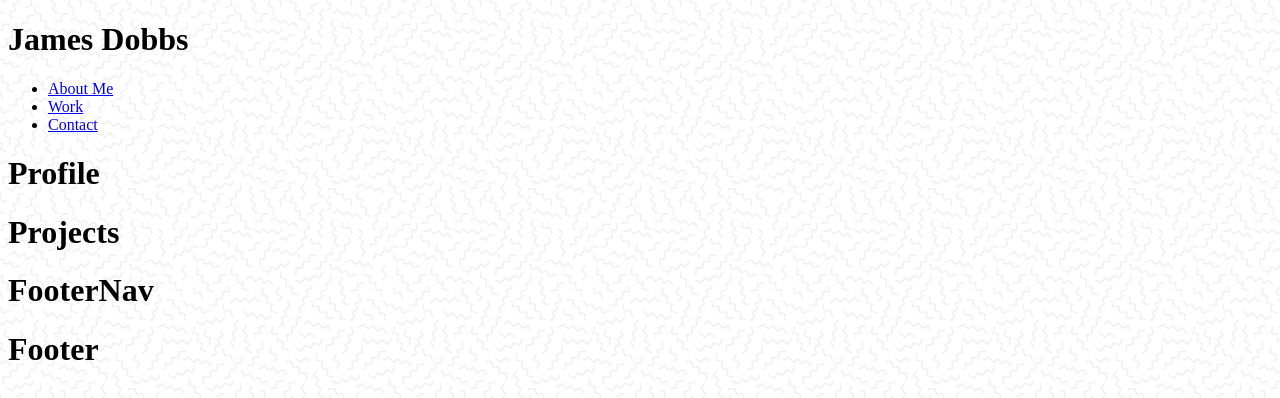
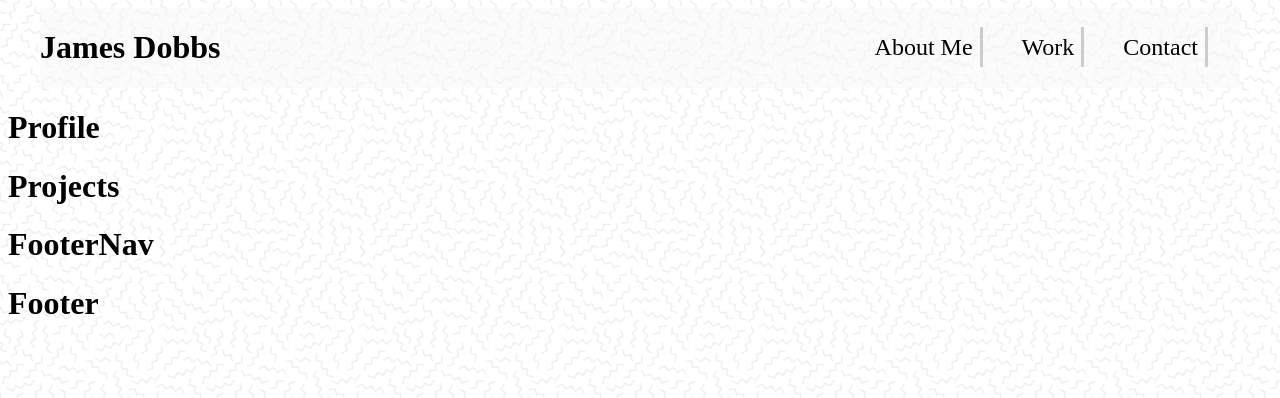
Before and after one commit to Dobbs96/My-React-Portfolio, a React (Create React App) app: page / in a window 1280 px wide. Shown: the top 398 px of the page. Built offline with nearby package versions, Linux system fonts and the light colour scheme.

Commit message:
header text with style added

```diff
--- a/src/components/Header.js
+++ b/src/components/Header.js
@@ -1,19 +1,55 @@
 import React from "react";
+
+const styles = {
+  header: {
+    display: "flex",
+    flexDirection: "row",
+    alignItems: "center",
+    justifyContent: "space-between",
+    margin: "0 2rem",
+    backgroundColor: "rgba(248, 248, 248, 0.56)",
+  },
+  mainNav: {
+    display: "inline-flex",
+    alignContent: "center",
+    justifyContent: "flex-end",
+  },
+  liTags: {
+    display: "inline",
+    listStyle: "none",
+    marginRight: "2rem",
+    padding: "7px",
+    fontSize: "1.5rem",
+    borderRight: "3px solid #ccc",
+  },
+};
 
 export default function Header() {
   return (
-    <header id="main-header">
+    <header style={styles.header}>
       <h1>James Dobbs</h1>
-      <nav id="main-nav">
+      <nav style={styles.mainNav}>
         <ul>
-          <li>
-            <a href="#about-me">About Me</a>
+          <li style={styles.liTags}>
+            <a
+              style={{ textDecoration: "none", color: "black" }}
+              href="#about-me"
+            >
+              About Me
+            </a>
           </li>
-          <li>
-            <a href="#work">Work</a>
+          <li style={styles.liTags}>
+            <a style={{ textDecoration: "none", color: "black" }} href="#work">
+              Work
+            </a>
           </li>
-          <li>
-            <a href="#main-footer">Contact</a>
+          <li style={styles.liTags}>
+            <a
+              style={{ textDecoration: "none", color: "black" }}
+              href="#main-footer"
+            >
+              Contact
+            </a>
           </li>
         </ul>
       </nav>
```
